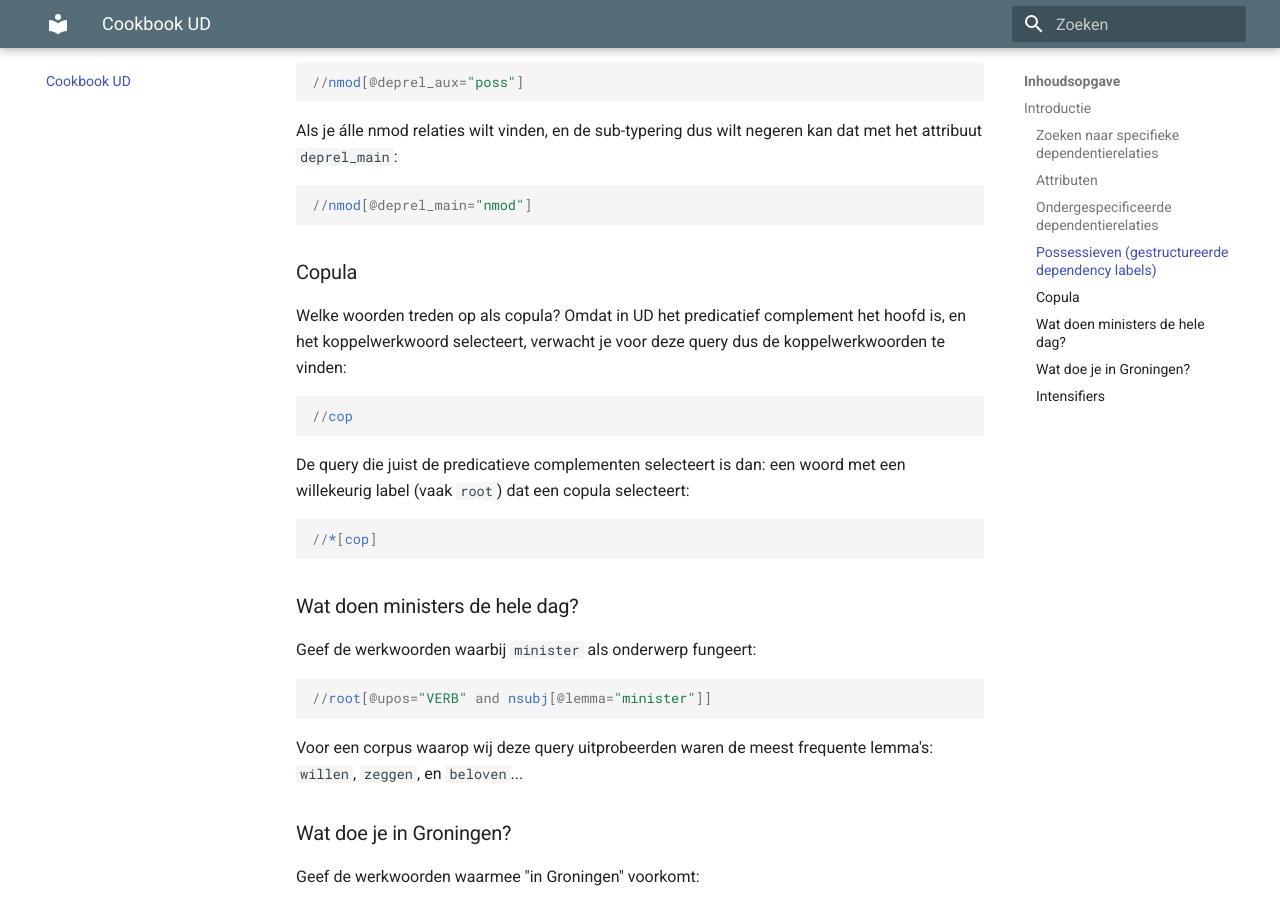
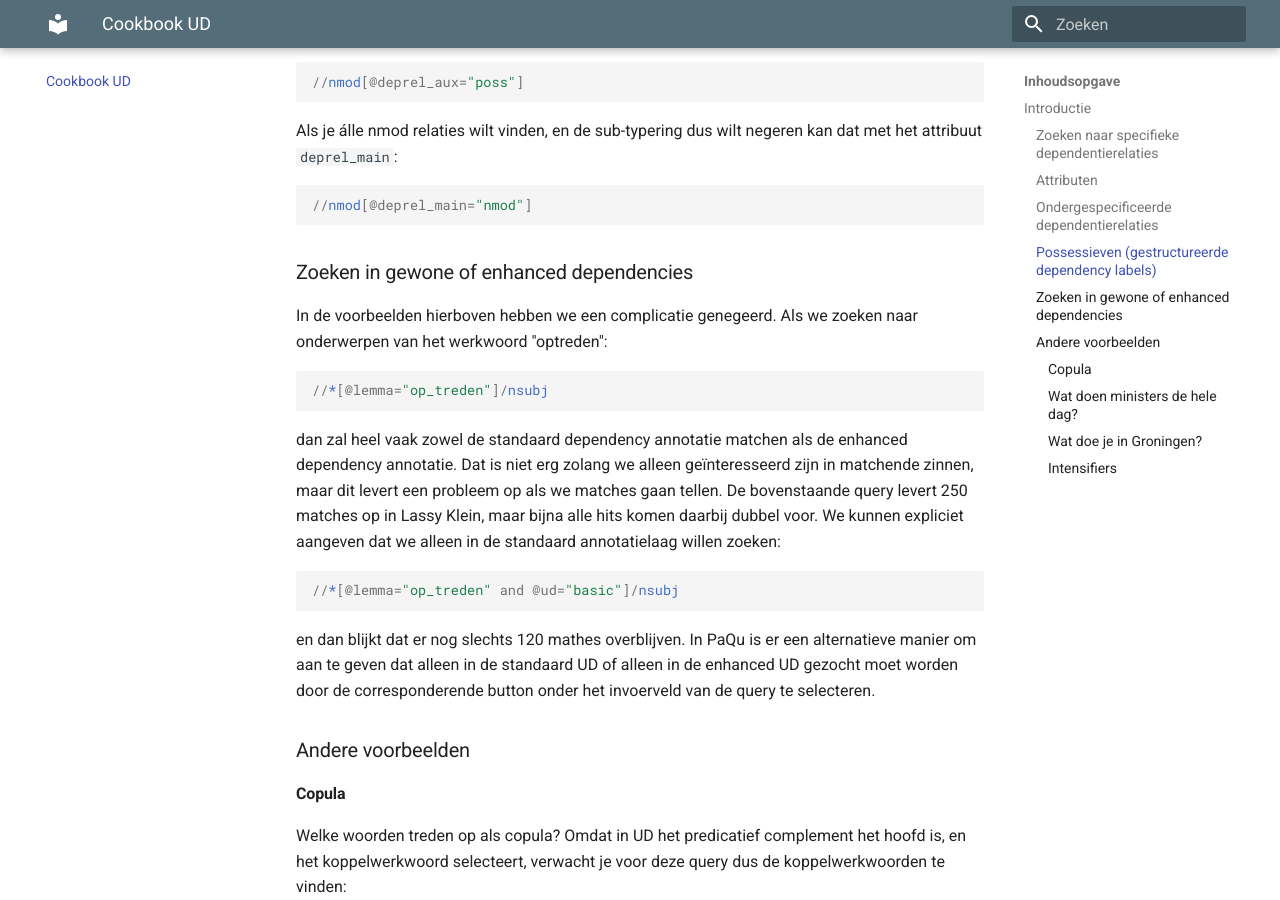
Before and after one commit to rug-compling/alud-docs, an MkDocs documentation site: the page built from docs/ud.md, in a window 1280 px wide and 900 px high, scrolled down 2751 px. Built offline with MkDocs 1.6.1 and Material for MkDocs 9.7.7, drawn with Linux system fonts in a browser that asks for light colours.

Commit message:
Update ud.md

````diff
--- a/docs/ud.md
+++ b/docs/ud.md
@@ -146,7 +146,25 @@ met het attribuut `deprel_main`:
 //nmod[@deprel_main="nmod"]
 ```
 
-### Copula
+### Zoeken in gewone of enhanced dependencies
+
+In de voorbeelden hierboven hebben we een complicatie genegeerd. Als we zoeken naar onderwerpen van het werkwoord "optreden":
+
+```xquery
+//*[@lemma="op_treden"]/nsubj
+```
+
+dan zal heel vaak zowel de standaard dependency annotatie matchen als de enhanced dependency annotatie. Dat is niet erg zolang we alleen geïnteresseerd zijn in matchende zinnen, maar dit levert een probleem op als we matches gaan tellen. De bovenstaande query levert 250 matches op in Lassy Klein, maar bijna alle hits komen daarbij dubbel voor. We kunnen expliciet aangeven dat we alleen in de standaard annotatielaag willen zoeken:
+
+```xquery
+//*[@lemma="op_treden" and @ud="basic"]/nsubj
+```
+
+en dan blijkt dat er nog slechts 120 mathes overblijven. In PaQu is er een alternatieve manier om aan te geven dat alleen in de standaard UD of alleen in de enhanced UD gezocht moet worden door de corresponderende button onder het invoerveld van de query te selecteren.
+
+### Andere voorbeelden
+
+#### Copula
 
 Welke woorden treden op als copula? Omdat in UD het predicatief complement het hoofd is, en het koppelwerkwoord selecteert, verwacht je voor deze query dus de koppelwerkwoorden te vinden:
 
@@ -161,7 +179,7 @@ een willekeurig label (vaak `root`) dat een copula selecteert:
 //*[cop]
 ```
 
-### Wat doen ministers de hele dag?
+#### Wat doen ministers de hele dag?
 
 Geef de werkwoorden waarbij `minister` als onderwerp fungeert:
 
@@ -171,7 +189,7 @@ Geef de werkwoorden waarbij `minister` als onderwerp fungeert:
 
 Voor een corpus waarop wij deze query uitprobeerden waren de meest frequente lemma's: `willen`, `zeggen`, en `beloven`...
 
-### Wat doe je in Groningen?
+#### Wat doe je in Groningen?
 
 Geef de werkwoorden waarmee "in Groningen" voorkomt:
 
@@ -179,7 +197,7 @@ Geef de werkwoorden waarmee "in Groningen" voorkomt:
 //*[@upos="VERB" and *[@lemma="Groningen"]/case[@lemma="in"]]
 ```
 
-### Intensifiers
+#### Intensifiers
 
 Bijwoorden die adjectieven modificeren:
 
````
